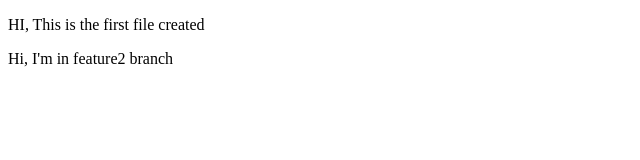
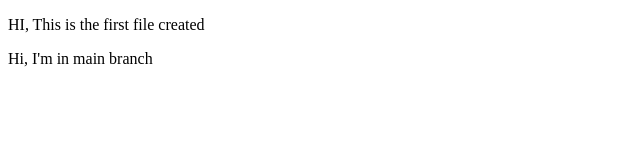
Before and after one commit to DarshitaJjw/DEMO-Repo, a plain HTML site: page index.html in a window 1280 px wide. Shown: the full height of the page, 0-640 px from the left. Drawn offline with Linux system fonts and the light colour scheme.

Commit message:
line edited

```diff
--- a/index.html
+++ b/index.html
@@ -7,6 +7,6 @@
 </head>
 <body>
     <p>HI, This is the first file created</p>
-    <p>Hi, I'm in feature2 branch</p>
+    <p>Hi, I'm in main branch</p>
 </body>
 </html>
```
